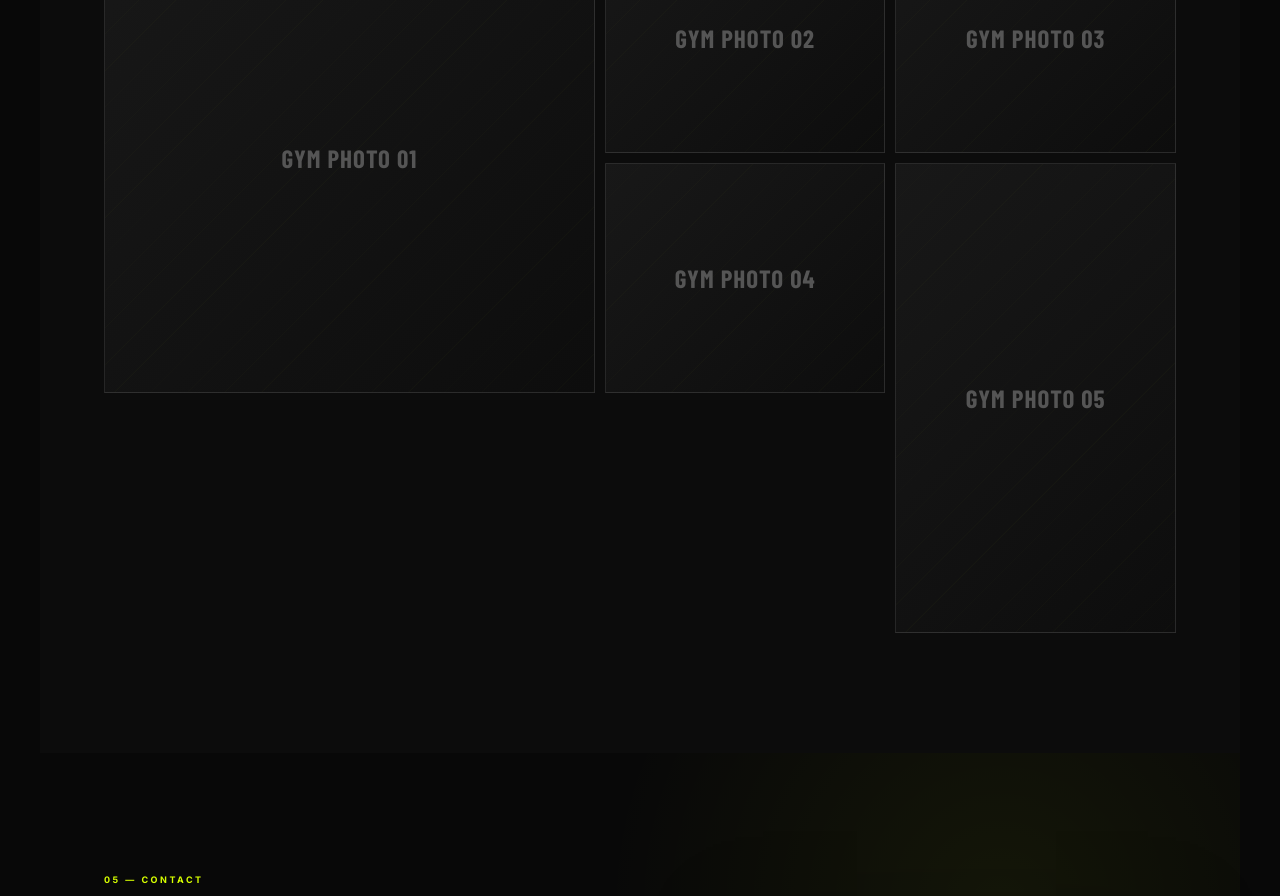
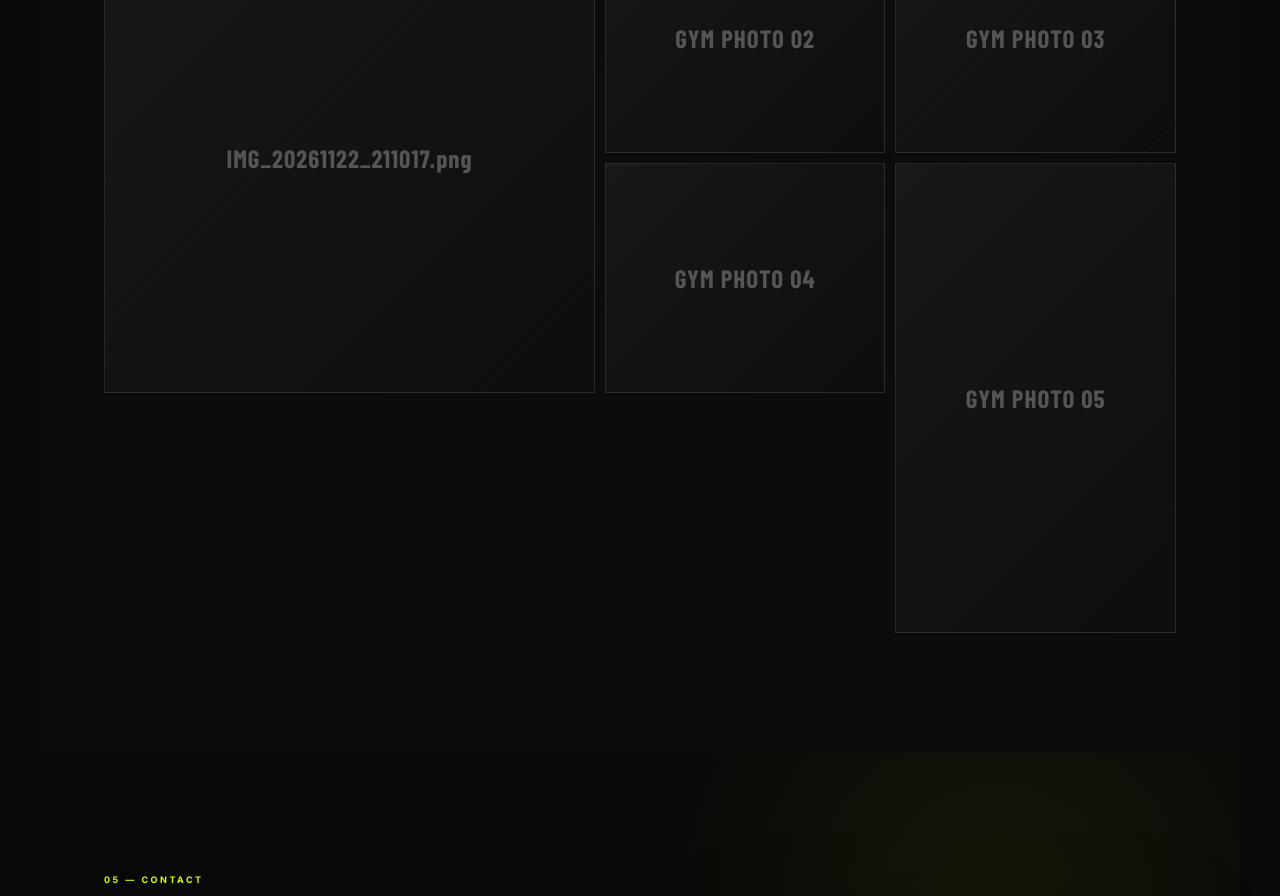
Before and after one commit to azim809/handwara-gymkhana, a plain HTML site: page index.html in a window 1280 px wide. Shown: the part 4360-5256 px from the top of the page. Drawn offline with nearby package versions, Linux system fonts and the light colour scheme; a web font is replaced by a local one.

Commit message:
Update gallery item label to image file name

```diff
--- a/index.html
+++ b/index.html
@@ -417,7 +417,7 @@
 
         <div class="gallery-item large">
           <div class="image-placeholder">
-            <span>GYM PHOTO 01</span>
+            <span>IMG_20261122_211017.png</span>
           </div>
         </div>
 
```
